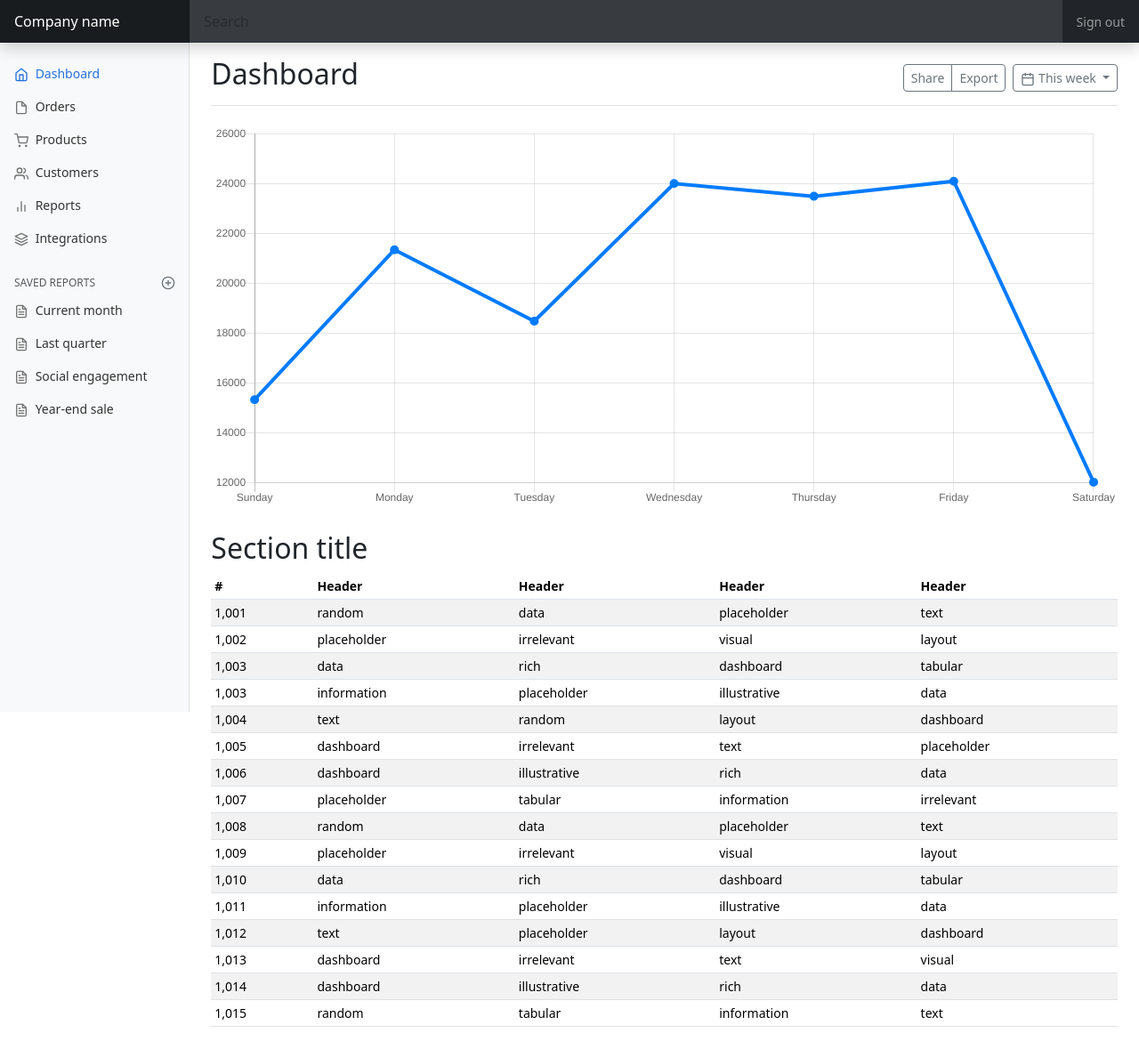
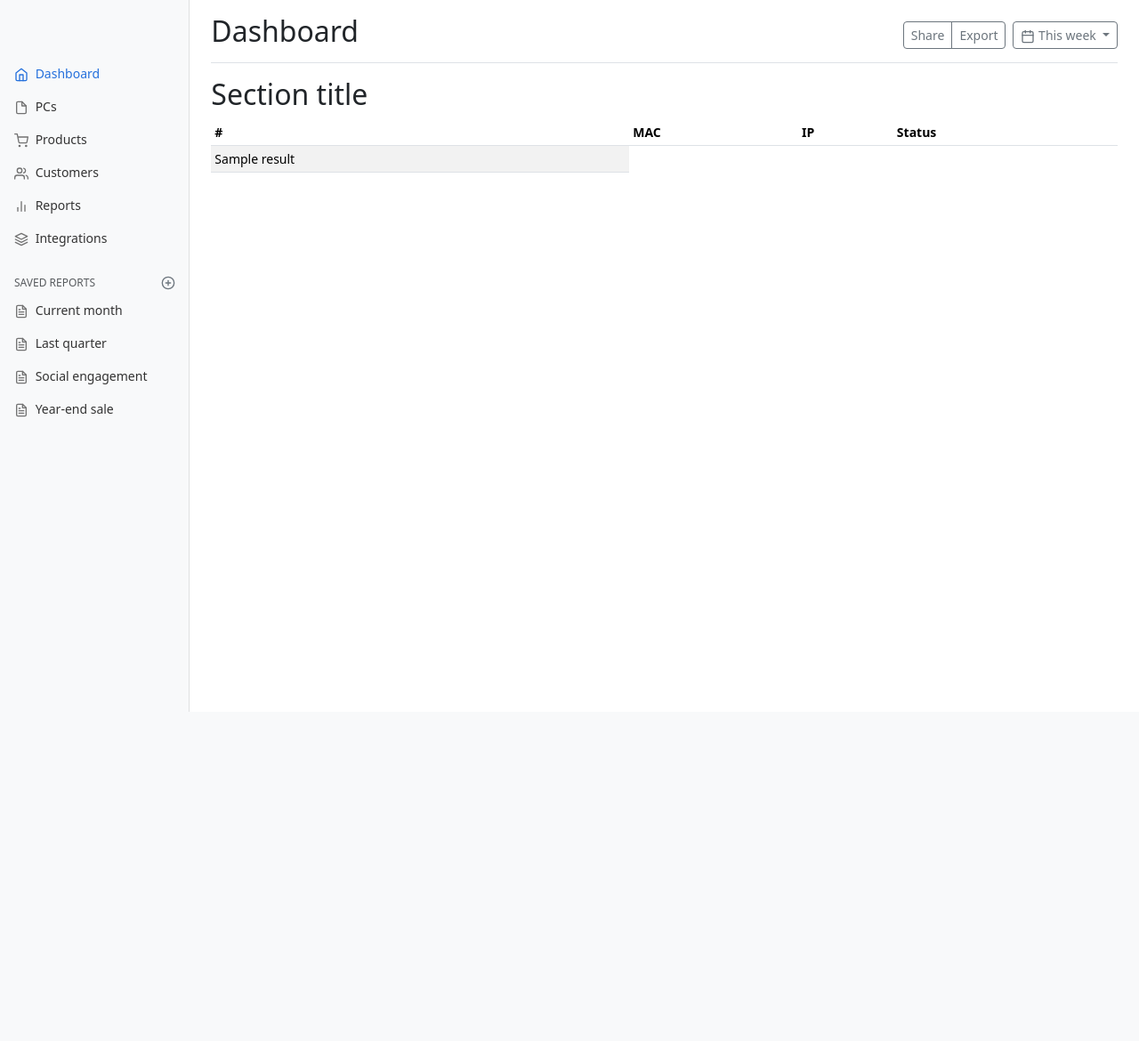
Before and after one commit to GeorgSavic-Baumzwiebel/HORUS, a Django app: template HorusWebInterface/templates/site/index.html in a window 1280 px wide. Shown: the whole page at 89% size. After the commit the page ends 800 px from the top, so only its background shows below. Run offline with Django 3.2, Linux system fonts and the light colour scheme; the template is opened without the code that fills it: most values are stand-ins (such as "Sample title", 1, 10 or a date in 2020); some libraries are stand-ins or nearby versions.

Commit message:
Webinterface Status ip und sowas jetzt sichtbar

```diff
--- a/HorusWebInterface/templates/site/index.html
+++ b/HorusWebInterface/templates/site/index.html
@@ -35,21 +35,6 @@
 </head>
 <body>
 
-<header class="navbar navbar-dark sticky-top bg-dark flex-md-nowrap p-0 shadow">
-    <a class="navbar-brand col-md-3 col-lg-2 me-0 px-3" href="#">Company name</a>
-    <button class="navbar-toggler position-absolute d-md-none collapsed" type="button" data-bs-toggle="collapse"
-            data-bs-target="#sidebarMenu" aria-controls="sidebarMenu" aria-expanded="false"
-            aria-label="Toggle navigation">
-        <span class="navbar-toggler-icon"></span>
-    </button>
-    <input class="form-control form-control-dark w-100" type="text" placeholder="Search" aria-label="Search">
-    <div class="navbar-nav">
-        <div class="nav-item text-nowrap">
-            <a class="nav-link px-3" href="#">Sign out</a>
-        </div>
-    </div>
-</header>
-
 <div class="container-fluid">
     <div class="row">
         <nav id="sidebarMenu" class="col-md-3 col-lg-2 d-md-block bg-light sidebar collapse">
@@ -64,7 +49,7 @@
                     <li class="nav-item">
                         <a class="nav-link" href="#">
                             <span data-feather="file"></span>
-                            Orders
+                            PCs
                         </a>
                     </li>
                     <li class="nav-item">
@@ -142,134 +127,23 @@
                     </button>
                 </div>
             </div>
-
-            <canvas class="my-4 w-100" id="myChart" width="900" height="380"></canvas>
-
             <h2>Section title</h2>
             <div class="table-responsive">
                 <table class="table table-striped table-sm">
                     <thead>
                     <tr>
                         <th scope="col">#</th>
-                        <th scope="col">Header</th>
-                        <th scope="col">Header</th>
-                        <th scope="col">Header</th>
-                        <th scope="col">Header</th>
+                        <th scope="col">MAC</th>
+                        <th scope="col">IP</th>
+                        <th scope="col">Status</th>
                     </tr>
                     </thead>
                     <tbody>
-                    <tr>
-                        <td>1,001</td>
-                        <td>random</td>
-                        <td>data</td>
-                        <td>placeholder</td>
-                        <td>text</td>
-                    </tr>
-                    <tr>
-                        <td>1,002</td>
-                        <td>placeholder</td>
-                        <td>irrelevant</td>
-                        <td>visual</td>
-                        <td>layout</td>
-                    </tr>
-                    <tr>
-                        <td>1,003</td>
-                        <td>data</td>
-                        <td>rich</td>
-                        <td>dashboard</td>
-                        <td>tabular</td>
-                    </tr>
-                    <tr>
-                        <td>1,003</td>
-                        <td>information</td>
-                        <td>placeholder</td>
-                        <td>illustrative</td>
-                        <td>data</td>
-                    </tr>
-                    <tr>
-                        <td>1,004</td>
-                        <td>text</td>
-                        <td>random</td>
-                        <td>layout</td>
-                        <td>dashboard</td>
-                    </tr>
-                    <tr>
-                        <td>1,005</td>
-                        <td>dashboard</td>
-                        <td>irrelevant</td>
-                        <td>text</td>
-                        <td>placeholder</td>
-                    </tr>
-                    <tr>
-                        <td>1,006</td>
-                        <td>dashboard</td>
-                        <td>illustrative</td>
-                        <td>rich</td>
-                        <td>data</td>
-                    </tr>
-                    <tr>
-                        <td>1,007</td>
-                        <td>placeholder</td>
-                        <td>tabular</td>
-                        <td>information</td>
-                        <td>irrelevant</td>
-                    </tr>
-                    <tr>
-                        <td>1,008</td>
-                        <td>random</td>
-                        <td>data</td>
-                        <td>placeholder</td>
-                        <td>text</td>
-                    </tr>
-                    <tr>
-                        <td>1,009</td>
-                        <td>placeholder</td>
-                        <td>irrelevant</td>
-                        <td>visual</td>
-                        <td>layout</td>
-                    </tr>
-                    <tr>
-                        <td>1,010</td>
-                        <td>data</td>
-                        <td>rich</td>
-                        <td>dashboard</td>
-                        <td>tabular</td>
-                    </tr>
-                    <tr>
-                        <td>1,011</td>
-                        <td>information</td>
-                        <td>placeholder</td>
-                        <td>illustrative</td>
-                        <td>data</td>
-                    </tr>
-                    <tr>
-                        <td>1,012</td>
-                        <td>text</td>
-                        <td>placeholder</td>
-                        <td>layout</td>
-                        <td>dashboard</td>
-                    </tr>
-                    <tr>
-                        <td>1,013</td>
-                        <td>dashboard</td>
-                        <td>irrelevant</td>
-                        <td>text</td>
-                        <td>visual</td>
-                    </tr>
-                    <tr>
-                        <td>1,014</td>
-                        <td>dashboard</td>
-                        <td>illustrative</td>
-                        <td>rich</td>
-                        <td>data</td>
-                    </tr>
-                    <tr>
-                        <td>1,015</td>
-                        <td>random</td>
-                        <td>tabular</td>
-                        <td>information</td>
-                        <td>text</td>
-                    </tr>
+                    {% for r in results %}
+                        {% cycle '<tr>' '' '' '' %}
+                        <td>{{ r }}</td>
+                        {% cycle '' '' '' '</tr>' %}
+                    {% endfor %}
                     </tbody>
                 </table>
             </div>
@@ -283,6 +157,6 @@
         integrity="sha384-zNy6FEbO50N+Cg5wap8IKA4M/ZnLJgzc6w2NqACZaK0u0FXfOWRRJOnQtpZun8ha"
         crossorigin="anonymous"></script>
 {% load static %}
-<script src="{% static 'dashboard.js'%}"></script>
+<script src="{% static 'dashboard.js' %}"></script>
 </body>
 </html>
--- a/Main/main.py
+++ b/Main/main.py
@@ -1,6 +1,7 @@
 """
 30.03.2023
 """
+import os
 from multiprocessing import Pool, freeze_support
 import subprocess
 import winrm
@@ -63,5 +64,7 @@ def wake_up_hosts(filename):
     for line in file:
         send_magic_packet(line)
 
+def check_status(ip):
+    return True if os.system("ping -c 1 " + ip) is 0 else False
 if __name__ == '__main__':
     wake_up_hosts("ip_addresses.txt")
--- a/requirements.txt
+++ b/requirements.txt
@@ -1,5 +1,5 @@
 pywinrm~=0.4.3
-pdoc~=13.0.1
+pdoc==13.1.0
 setuptools~=67.6.1
 wakeonlan~=3.0.0
 tqdm~=4.65.0
```
Also changed, not shown: HorusWebInterface/PCs.json (added, +14 -0 lines), Main/__init__.py (added).
